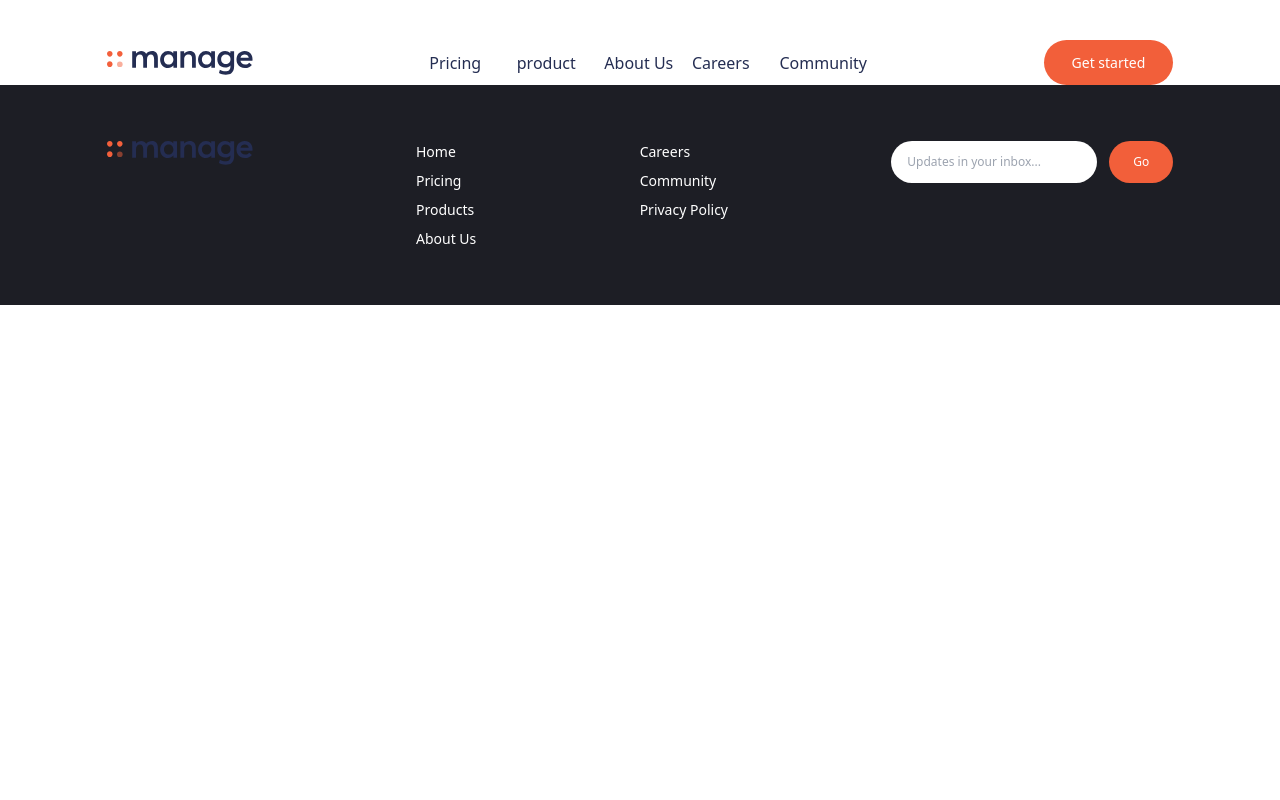
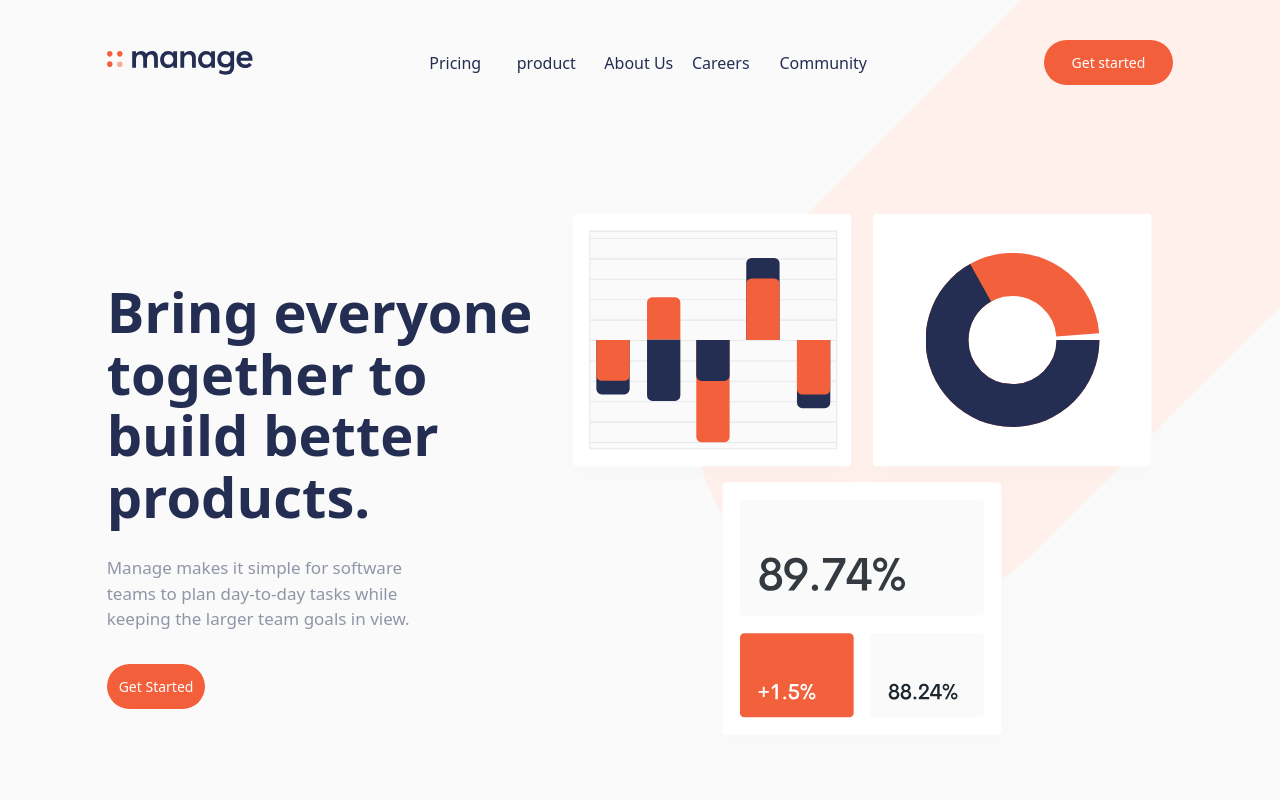
Before and after one commit to pleasantyomi/Manage, a React (Vite) app: page / in a window 1280 px wide. Shown: the top 800 px of the page. Built offline with nearby package versions, Linux system fonts and the light colour scheme.

Commit message:
Added somethings to the hero and header.......Nothing serious

```diff
--- a/src/App.jsx
+++ b/src/App.jsx
@@ -1,13 +1,13 @@
 import Footer from "./Components/Footer";
 import Header from "./Components/Header";
+import Hero from "./Components/Hero";
 
 function App() {
   return (
     <>
-      <div>
-        <div className="font-primary">
-          <Header />
-        </div>
+      <div className="font-primary bg-VeryLightGray pt-10 overflow-x-hidden">
+        <Header />
+        <Hero />
         <Footer />
       </div>
     </>
--- a/src/Components/Header.jsx
+++ b/src/Components/Header.jsx
@@ -1,11 +1,12 @@
 import logo from "../assets/logo.svg";
 import Button from "./Button";
 import Hamburger from "./Hamburger";
+import image from "../assets/bg-tablet-pattern.svg";
 
 export default function Header() {
   return (
-    <div>
-      <div className="lg:w-10/12 w-11/12 mx-auto mt-10 flex justify-between items-center">
+    <div className="relative">
+      <div className="lg:w-10/12 w-11/12 mx-auto flex justify-between items-center">
         <div>
           <img className="h-6" src={logo} alt={"logo"} />
         </div>
@@ -18,14 +19,20 @@ export default function Header() {
           <nav>Community</nav>
         </div>
 
+        <img
+          src={image}
+          alt={"image"}
+          className="absolute lg:-right-[10rem] lg:-top-[11rem] -right-[5rem] -top-[5rem] z-[1] lg:w-7/12"
+        />
+
         <div>
           <Button
-            className="text-white px-7 text-[14px] font-[500] lg:block hidden"
+            className="text-white px-7 text-[14px] font-[500] lg:block hidden z-[10] relative"
             text={"Get started"}
           />
         </div>
 
-        <div className="lg:hidden block">
+        <div className="lg:hidden block relative z-[10]">
           <Hamburger />
         </div>
       </div>
--- /dev/null
+++ b/src/Components/Hero.jsx
@@ -0,0 +1,41 @@
+import illustrator from "../assets/illustration-intro.svg";
+import Button from "./Button";
+
+export default function Hero() {
+  return (
+    <div className="w-10/12 mx-auto lg:mt-20 mt-10">
+      <div>
+        <img
+          src={illustrator}
+          alt={"Illustrator"}
+          className="relative w-full h-full z-[9999] lg:hidden"
+        />
+      </div>
+      <div className="lg:flex grid justify-between items-center">
+        <div className="flex-shrink-0 flex-nowrap lg:w-5/12">
+          <h1 className="text-DarkBlue font-[700]  text-[40px] lg:text-[56px] leading-[1.1] lg:text-left text-center mt-5">
+            Bring everyone together to build better products.
+          </h1>
+
+          <p className="text-DarkGrayishBlue lg:w-9/12 w-10/12 mx-auto lg:mx-0 text-[17px] lg:mt-7 mt-5 lg:text-left text-center">
+            Manage makes it simple for software teams to plan day-to-day tasks
+            while keeping the larger team goals in view.
+          </p>
+
+          <Button
+            text={"Get started"}
+            className="capitalize text-white px-10 text-[14px] font-[500] lg:mt-8 mt-6 lg:mx-0 mx-auto block"
+          />
+        </div>
+
+        <div>
+          <img
+            src={illustrator}
+            alt={"Illustrator"}
+            className="relative w-full h-[80vh] object-contain z-[9999] hidden lg:block"
+          />
+        </div>
+      </div>
+    </div>
+  );
+}
```
